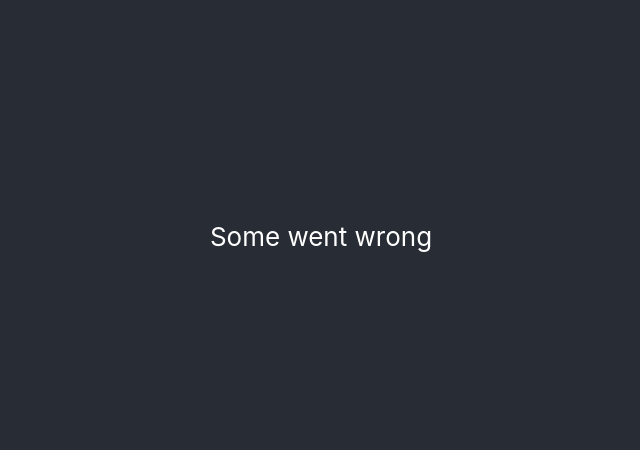
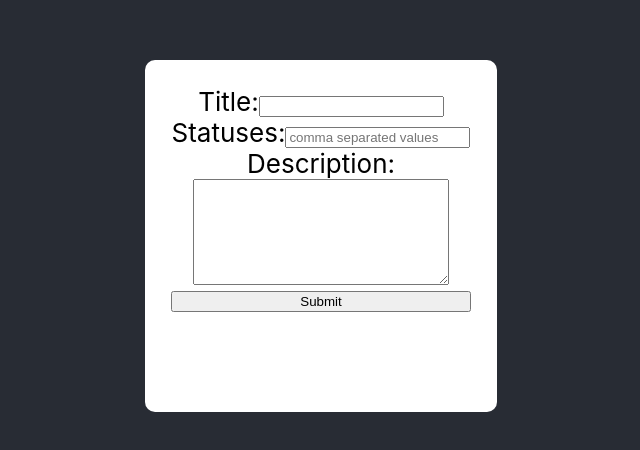
Before and after one commit to armandogj1/tracker, a React (Create React App) app in the folder src/client/: page / in a window 1280 px wide. Shown: the part 164-614 px from the top of the page, without its empty margins (319-959 px from the left). Built offline with nearby package versions, Linux system fonts and the light colour scheme; no server answers.

Commit message:
Add create Board modal

```diff
--- a/src/client/src/App.tsx
+++ b/src/client/src/App.tsx
@@ -1,18 +1,25 @@
-import React from 'react';
+import React, { useState } from 'react';
 import logo from './logo.svg';
 import { QueryClient, QueryClientProvider } from 'react-query';
 import { ReactQueryDevtools } from 'react-query/devtools';
 import './App.css';
 import Board from './components/Board';
+import CreateBoardModal from './components/CreateBoardModal';
 
 const queryClient = new QueryClient();
 
 function App() {
+  const [boardId, setBoardId] = useState('');
+
   return (
     <QueryClientProvider client={queryClient}>
       <div className='App'>
         <header className='App-header'>
-          <Board />
+          {boardId ? (
+            <Board boardId={boardId} />
+          ) : (
+            <CreateBoardModal setBoardId={setBoardId} />
+          )}
         </header>
       </div>
       {process.env.NODE_ENV !== 'production' && (
--- a/src/client/src/components/Board.tsx
+++ b/src/client/src/components/Board.tsx
@@ -2,12 +2,12 @@ import React from 'react';
 import { useBoard } from '../hooks/useBoard';
 import TicketLists from './TicketLists';
 
-const Board = () => {
-  const { data, isError } = useBoard('2-p5uWmZDgpSwlpjpYVBS');
+const Board = ({ boardId }: { boardId: string }) => {
+  const { data, isError } = useBoard(boardId);
 
   if (isError || !data) return <p>Some went wrong</p>;
 
-  const { board_id, title, description, statuses, tickets } = data;
+  const { board_id, title, description, statuses } = data;
 
   return (
     <section>
--- /dev/null
+++ b/src/client/src/components/CreateBoardModal.tsx
@@ -0,0 +1,93 @@
+import React, { Dispatch, FormEvent, SetStateAction, useState } from 'react';
+import { IBoard } from '../API_Helpers/Board';
+import { useCreateBoard } from '../hooks/useBoard';
+
+interface IEventTarget {
+  target: HTMLInputElement | HTMLTextAreaElement;
+}
+
+const style = {
+  main: {
+    display: 'flex',
+    'flex-direction': 'column',
+    'border-radius': '10px',
+    backgroundColor: '#fff',
+    height: '300px',
+    width: '300px',
+    padding: '1em',
+    color: 'black',
+  },
+  textarea: {
+    width: '250px',
+    height: '100px',
+  },
+};
+
+const CreateBoardModal = ({
+  setBoardId,
+}: {
+  setBoardId: Dispatch<SetStateAction<string>>;
+}) => {
+  const initialBoard: IBoard = {
+    board_id: '',
+    title: '',
+    description: '',
+    tickets: {},
+    statuses: [],
+  };
+  const [board, setBoard] = useState(initialBoard);
+  const { mutateAsync } = useCreateBoard();
+
+  const handleChange = (e: IEventTarget) => {
+    if (!e) return;
+
+    let newValue: string | string[] = e.target?.value;
+
+    if (e.target?.name === 'statuses') {
+      newValue = newValue.split(',');
+    }
+
+    const newBoard = {
+      ...board,
+      [e.target?.name]: newValue,
+    };
+
+    setBoard(newBoard);
+  };
+
+  const handleSubmit = (e: FormEvent<HTMLFormElement>) => {
+    e.preventDefault();
+    mutateAsync(board).then(({ board_id }) => setBoardId(board_id));
+  };
+
+  return (
+    <form style={style.main} onSubmit={handleSubmit}>
+      <label>
+        Title:
+        <input type='text' name='title' value={board.title} onChange={handleChange} />
+      </label>
+      <label>
+        Statuses:
+        <input
+          type='text'
+          name='statuses'
+          value={board.statuses.join(',')}
+          placeholder='comma separated values'
+          onChange={handleChange}
+        />
+      </label>
+      <label>
+        Description:
+        <textarea
+          style={style.textarea}
+          name='description'
+          value={board.description}
+          onChange={handleChange}
+        />
+      </label>
+      <input type='submit' value='Submit' />
+    </form>
+  );
+};
+
+export default CreateBoardModal;
--- a/src/client/src/hooks/useBoard.tsx
+++ b/src/client/src/hooks/useBoard.tsx
@@ -9,7 +9,7 @@ const useCreateBoard = () => {
 
   return useMutation((board: IBoard) => postBoard(board), {
     onSuccess: (data) => {
-      queryClient.setQueryData('board', data);
+      queryClient.invalidateQueries('board');
     },
   });
 };
```
